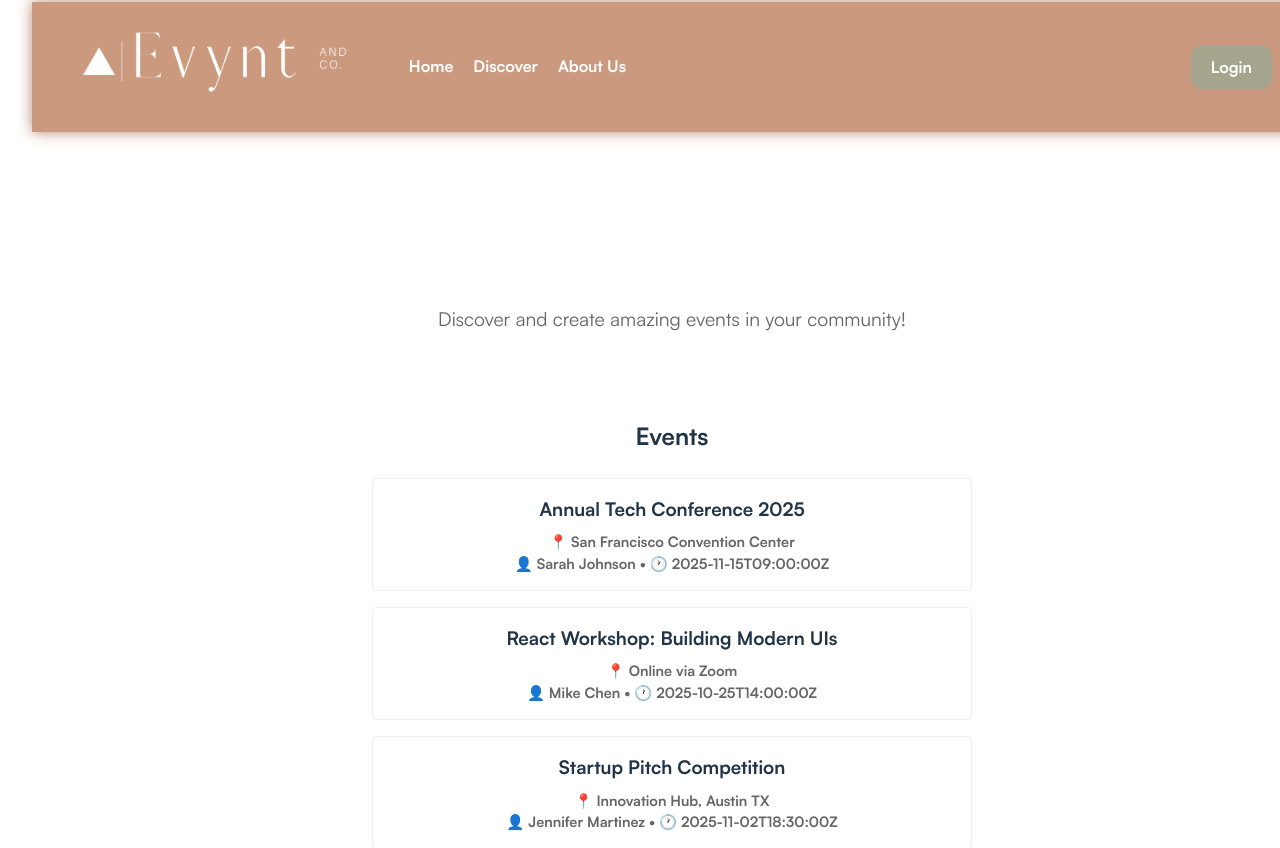
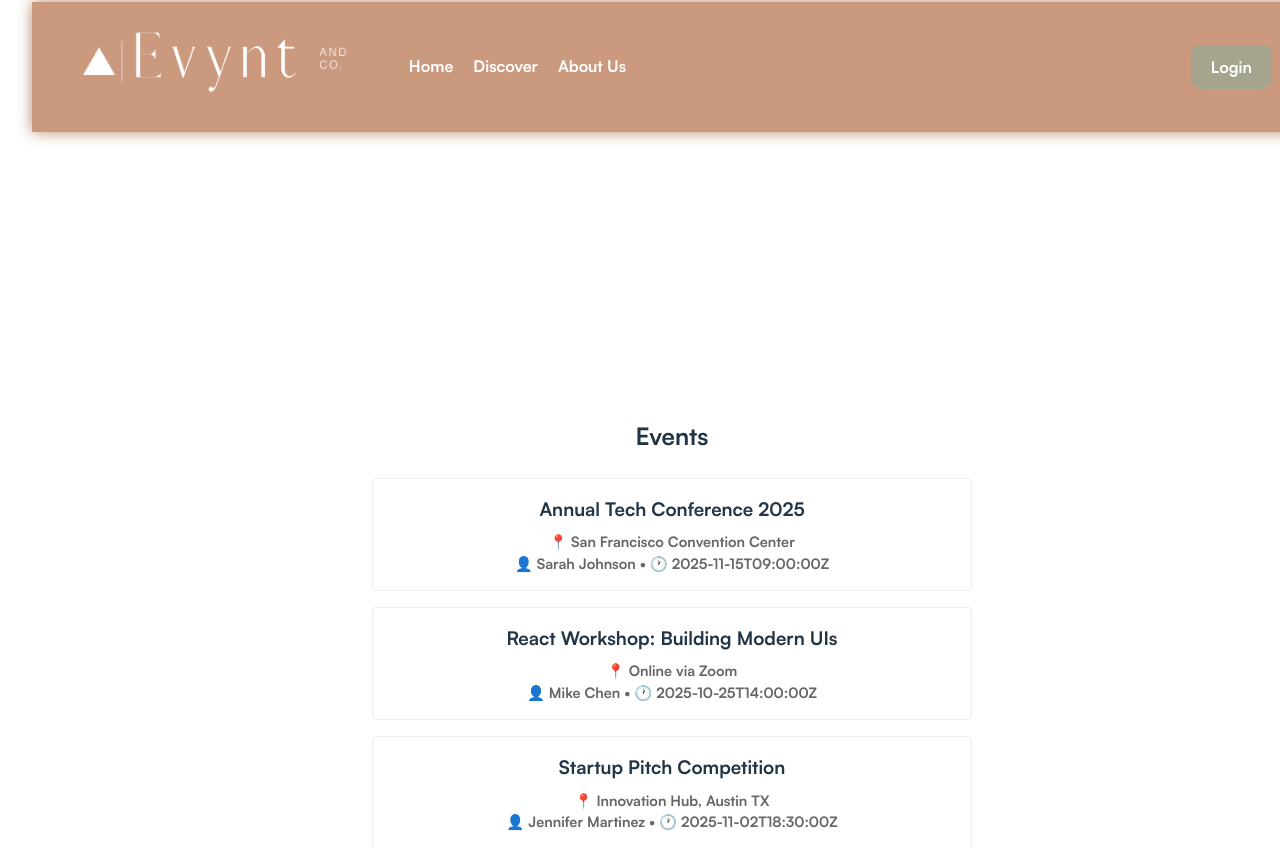
Before and after one commit to code-differently/cs-25-2-team5, a React app in the folder event-planner/frontend/: page / in a window 1280 px wide. Shown: the top 848 px of the page. Built offline with nearby package versions, Linux system fonts and the light colour scheme; the HTML template or start-up script is replaced by a standard one.

Commit message:
style: updates Home css

```diff
--- a/event-planner/frontend/src/pages/Home.css
+++ b/event-planner/frontend/src/pages/Home.css
@@ -11,6 +11,6 @@ h1 {
 
 p {
     font-size: 1.2rem;
-    color: #666;
+    color: #fff;
     margin-bottom: 2rem;
 }
```
